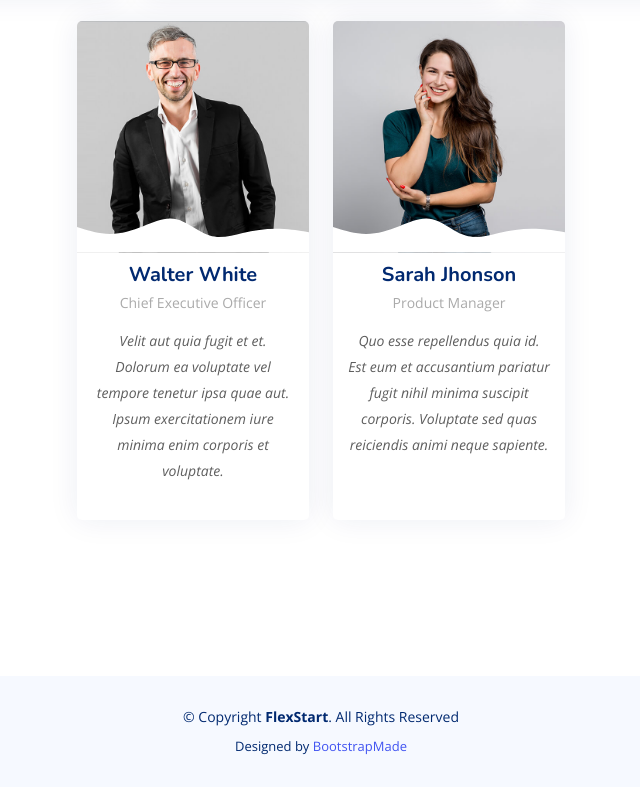
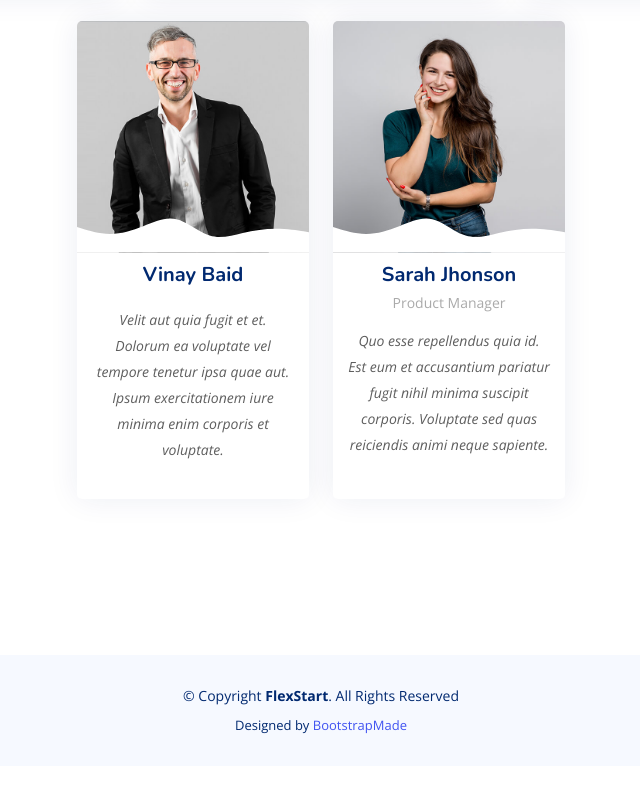
Before and after one commit to praveenksamy148/rcp_website, a plain HTML site: page team.html in a window 1280 px wide. Shown: the part 989-1776 px from the top of the page, without its empty margins (319-959 px from the left). After the commit the page ends 1755 px from the top, so only its background shows below. Drawn offline with nearby package versions, Linux system fonts and the light colour scheme.

Commit message:
changes to team page

```diff
--- a/team.html
+++ b/team.html
@@ -161,8 +161,8 @@
                 </div>
               </div>
               <div class="member-info">
-                <h4>Walter White</h4>
-                <span>Chief Executive Officer</span>
+                <h4>Vinay Baid </h4>
+                <!-- <span>Chief Executive Officer</span> -->
                 <p>Velit aut quia fugit et et. Dolorum ea voluptate vel tempore tenetur ipsa quae aut. Ipsum exercitationem iure minima enim corporis et voluptate.</p>
               </div>
             </div>
```
